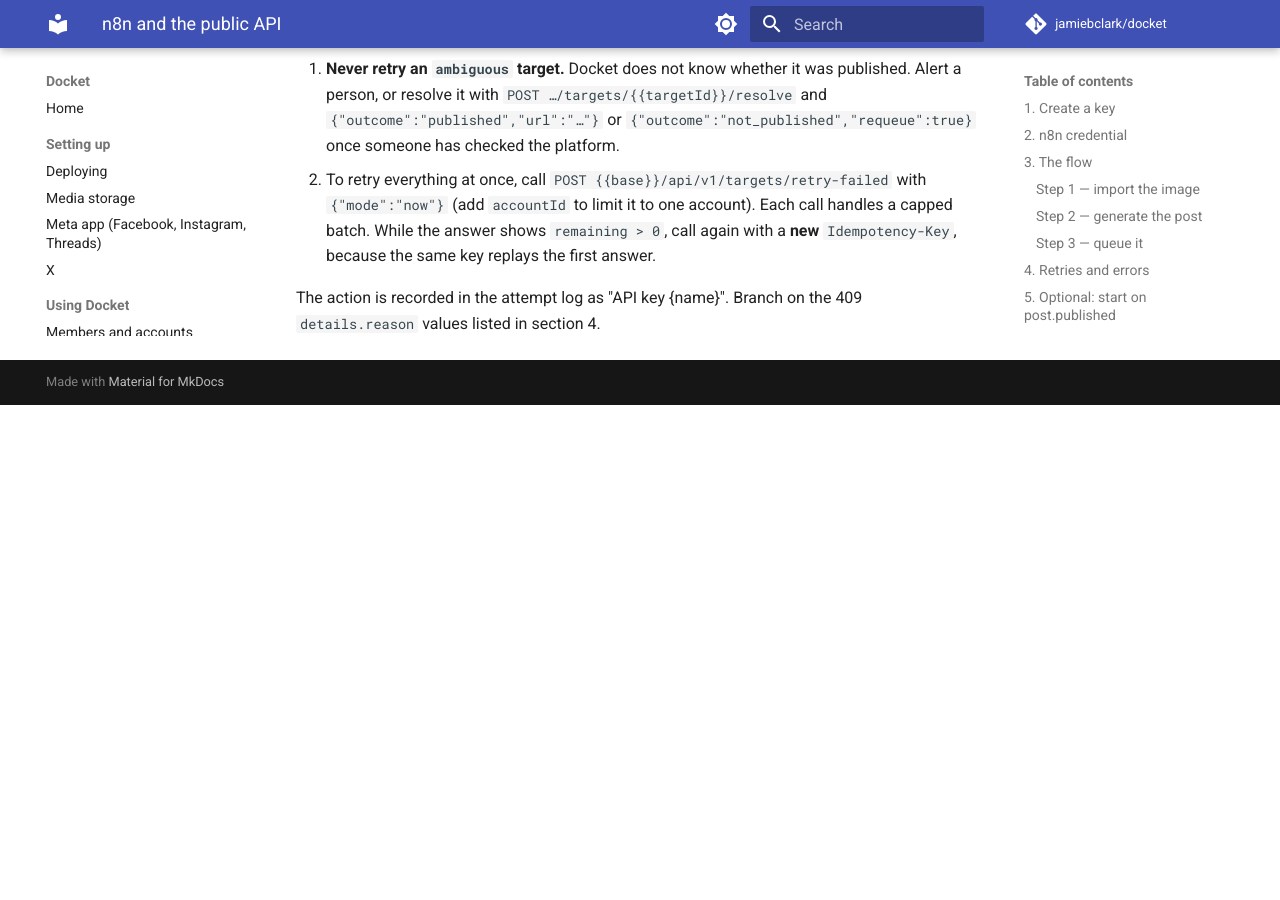
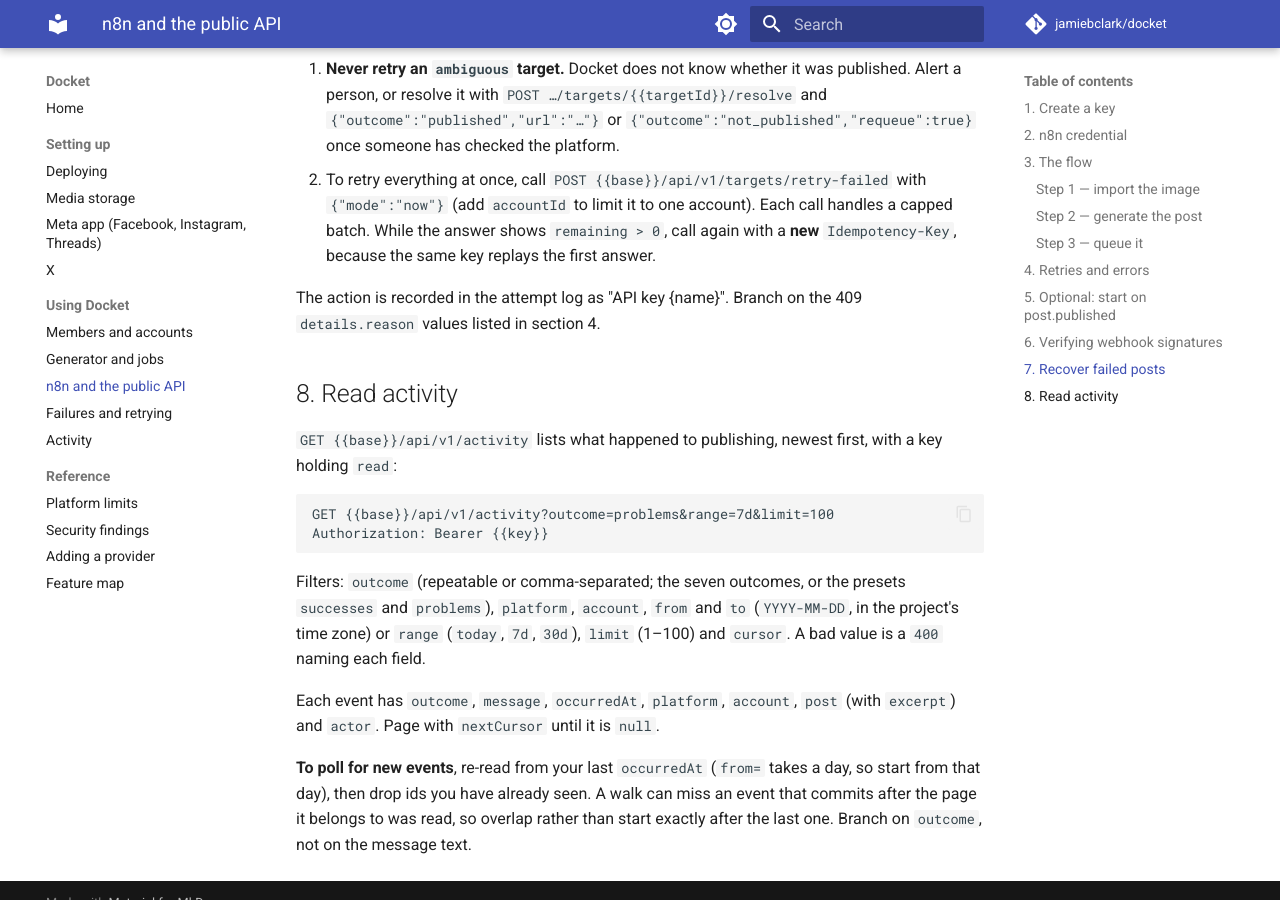
Before and after one commit to jamiebclark/docket, an MkDocs documentation site: the page built from docs/n8n.md, in a window 1280 px wide and 900 px high, scrolled down 4256 px. Built offline with MkDocs 1.6.1 and Material for MkDocs 9.7.7, drawn with Linux system fonts in a browser that asks for light colours; comment, search, counter and statistics services are not loaded; before the commit the page ends 4661 px from its top, so only the background shows below that.

Commit message:
test(activity): add the SC-004 performance test, activity docs, n8n recipe and decisions
Co-Authored-By: Claude Sonnet 5.5 <noreply@anthropic.com>

````diff
--- /dev/null
+++ b/docs/activity.md
@@ -0,0 +1,47 @@
+# Activity
+
+The **Activity** page is a history of what happened to publishing: which posts went out, which failed, which need your decision, and which accounts need reconnecting. It is a record, not a work queue. To act on a failure, use [Failures and retrying](failures.md).
+
+## Where to find it
+
+- **Per project.** *Activity* in the left navigation, after Failures. Every member of the project can read it (it needs the same access as viewing posts).
+- **All projects.** *All activity* in the user menu, at `/activity`. It lists events from every project you belong to, and each row names its project. Filter by project to narrow it.
+
+## What is recorded
+
+One event is written each time a target or an account changes state:
+
+| Outcome | Meaning | Counted as |
+|---|---|---|
+| Published | The post went out. | Success |
+| Failed | The post failed, including "Gave up after N attempts". | Problem |
+| Needs your decision (`ambiguous`) | Docket cannot tell whether it was published. | Problem |
+| Retrying | A failed step will be tried again. | Neither |
+| Resolved | A person retried or resolved a target. | Neither |
+| Needs reconnecting (`needs_reauth`) | An account's credentials stopped working. | Problem |
+| Connect failed | An attempt to connect or reconnect an account was refused. The message is the text the person saw. | Problem |
+
+Nothing is written when nothing changed, for example a retry that found no free slot. The first time the feature runs, existing published, failed and ambiguous targets and accounts that need reconnecting are added once, at their real times.
+
+History outlives what it describes. Deleting a post or removing an account keeps its events (labelled "Post deleted" or "Removed account"). Only deleting the project removes them.
+
+## Filtering
+
+Every filter is a URL parameter, so a view can be bookmarked or shared.
+
+- **Outcome**: any combination of the seven outcomes, or the *Successes* and *Problems* presets.
+- **Platform** and **Account** (the account filter is per project).
+- **Dates**: *Today*, *7 days*, *30 days*, or a From and To day. Days are in the project's time zone. In All activity each project uses its own zone.
+- **Project** (All activity only).
+
+The summary above the list ("Last 7 days: 2 successes · 2 problems") ignores the outcome filter, and says so when one is set. Each count links to the matching preset.
+
+Paging uses **Newer** and **Older** links. New events arriving while you read never repeat or skip a row.
+
+## Rows and links
+
+Each row shows the time, outcome, platform and account, the post, what happened, who did it (a member, an API key or the scheduler) and, in All activity, the project. A row links to **Open in Failures** while its target still needs a person, **Open post** once it has moved on, or **Open accounts** for account events.
+
+## API
+
+`GET /api/v1/activity` returns the same events newest first, with the same filters (`outcome`, `platform`, `account`, `from`, `to`, `range`) and an opaque `cursor`. A key needs the `read` permission. See the OpenAPI document at `/api/v1/openapi.json`, and the [n8n recipe](n8n.md#8-read-activity).
--- a/docs/n8n.md
+++ b/docs/n8n.md
@@ -137,3 +137,18 @@ Idempotency-Key: retry-{{event.id}}-{{targetId}}
 5. To retry everything at once, call `POST {{base}}/api/v1/targets/retry-failed` with `{"mode":"now"}` (add `accountId` to limit it to one account). Each call handles a capped batch. While the answer shows `remaining > 0`, call again with a **new** `Idempotency-Key`, because the same key replays the first answer.
 
 The action is recorded in the attempt log as "API key {name}". Branch on the 409 `details.reason` values listed in section 4.
+
+## 8. Read activity
+
+`GET {{base}}/api/v1/activity` lists what happened to publishing, newest first, with a key holding `read`:
+
+```http
+GET {{base}}/api/v1/activity?outcome=problems&range=7d&limit=100
+Authorization: Bearer {{key}}
+```
+
+Filters: `outcome` (repeatable or comma-separated; the seven outcomes, or the presets `successes` and `problems`), `platform`, `account`, `from` and `to` (`YYYY-MM-DD`, in the project's time zone) or `range` (`today`, `7d`, `30d`), `limit` (1–100) and `cursor`. A bad value is a `400` naming each field.
+
+Each event has `outcome`, `message`, `occurredAt`, `platform`, `account`, `post` (with `excerpt`) and `actor`. Page with `nextCursor` until it is `null`.
+
+**To poll for new events**, re-read from your last `occurredAt` (`from=` takes a day, so start from that day), then drop ids you have already seen. A walk can miss an event that commits after the page it belongs to was read, so overlap rather than start exactly after the last one. Branch on `outcome`, not on the message text.
--- a/mkdocs.yml
+++ b/mkdocs.yml
@@ -31,6 +31,8 @@ nav:
       - Members and accounts: accounts.md
       - Generator and jobs: generator.md
       - n8n and the public API: n8n.md
+      - Failures and retrying: failures.md
+      - Activity: activity.md
   - Reference:
       - Platform limits: limits.md
       - Security findings: security.md
````
Also changed, not shown: README.md (+1 -0 lines), docs/decisions.md (+4 -0 lines), docs/design-system.md (+1 -0 lines), docs/failures.md (+4 -0 lines), docs/index.md (+1 -0 lines), specs/020-activity-history/tasks.md (added, +198 -0 lines), 1 other file.
